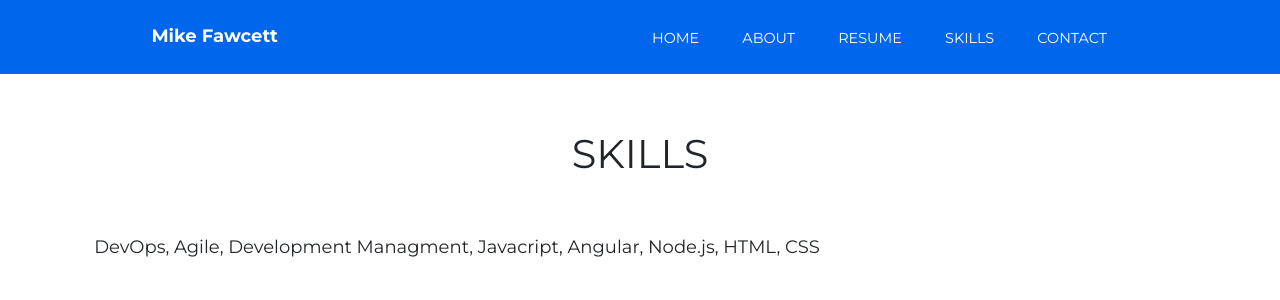
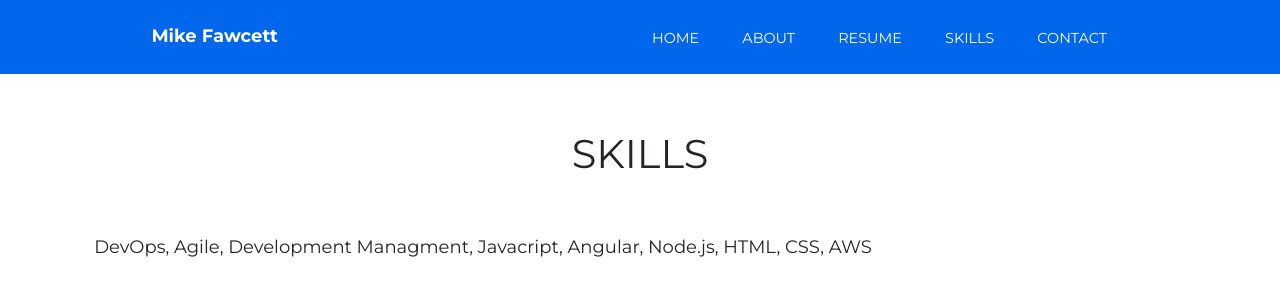
Before and after one commit to HobNobblin/mikefawcett.com, an Angular app: page /skills in a window 1280 px wide. Shown: the top 300 px of the page. Built offline with nearby package versions, Linux system fonts and the light colour scheme.

Commit message:
changed order of with in s3 action

```diff
--- a/src/app/skills/skills.component.html
+++ b/src/app/skills/skills.component.html
@@ -9,7 +9,7 @@
         </div>
         <div class="form-group content">
             <div class="row">
-                DevOps, Agile, Development Managment, Javacript, Angular, Node.js, HTML, CSS
+                DevOps, Agile, Development Managment, Javacript, Angular, Node.js, HTML, CSS, AWS
             </div>
         </div>
     </div>
```
